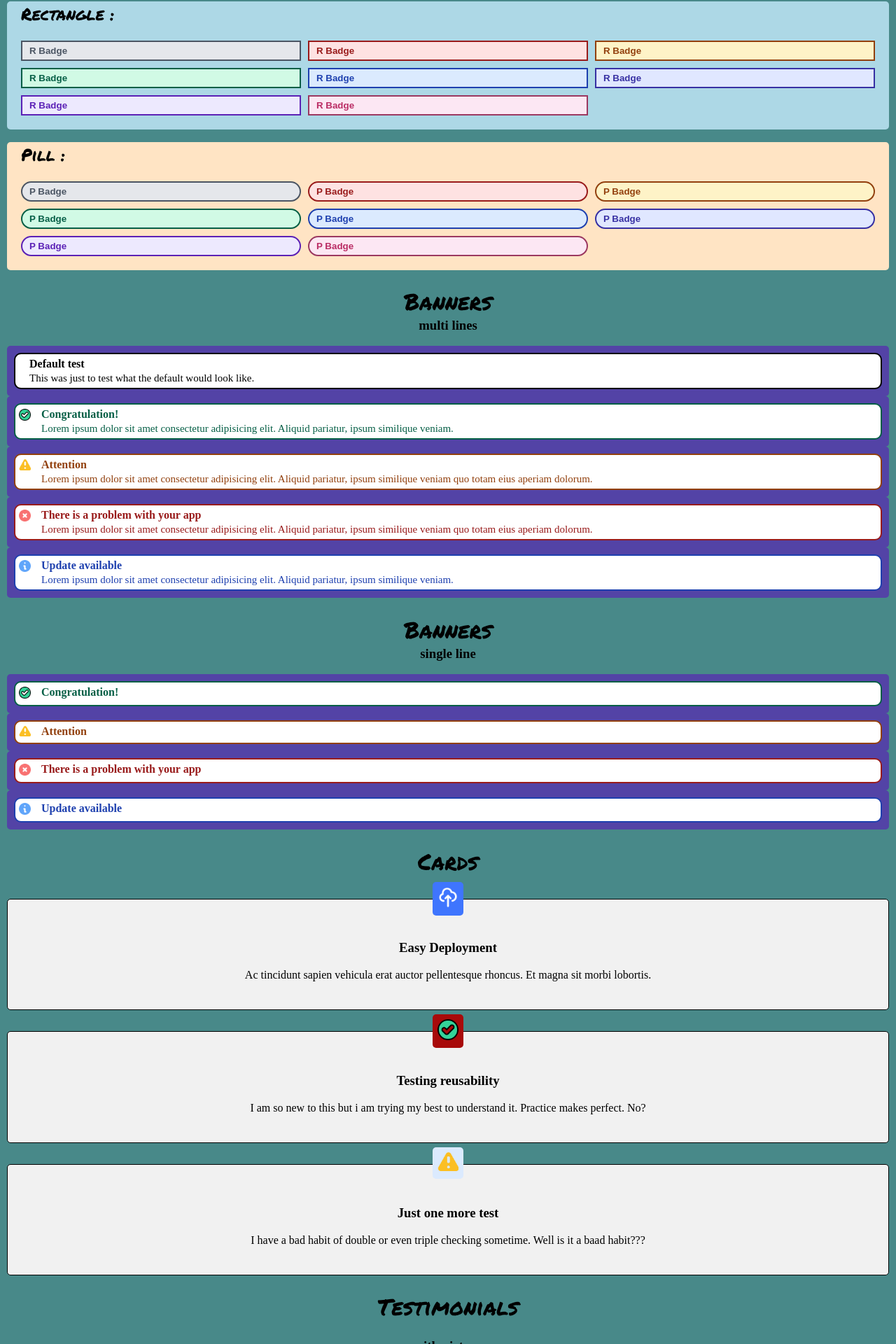
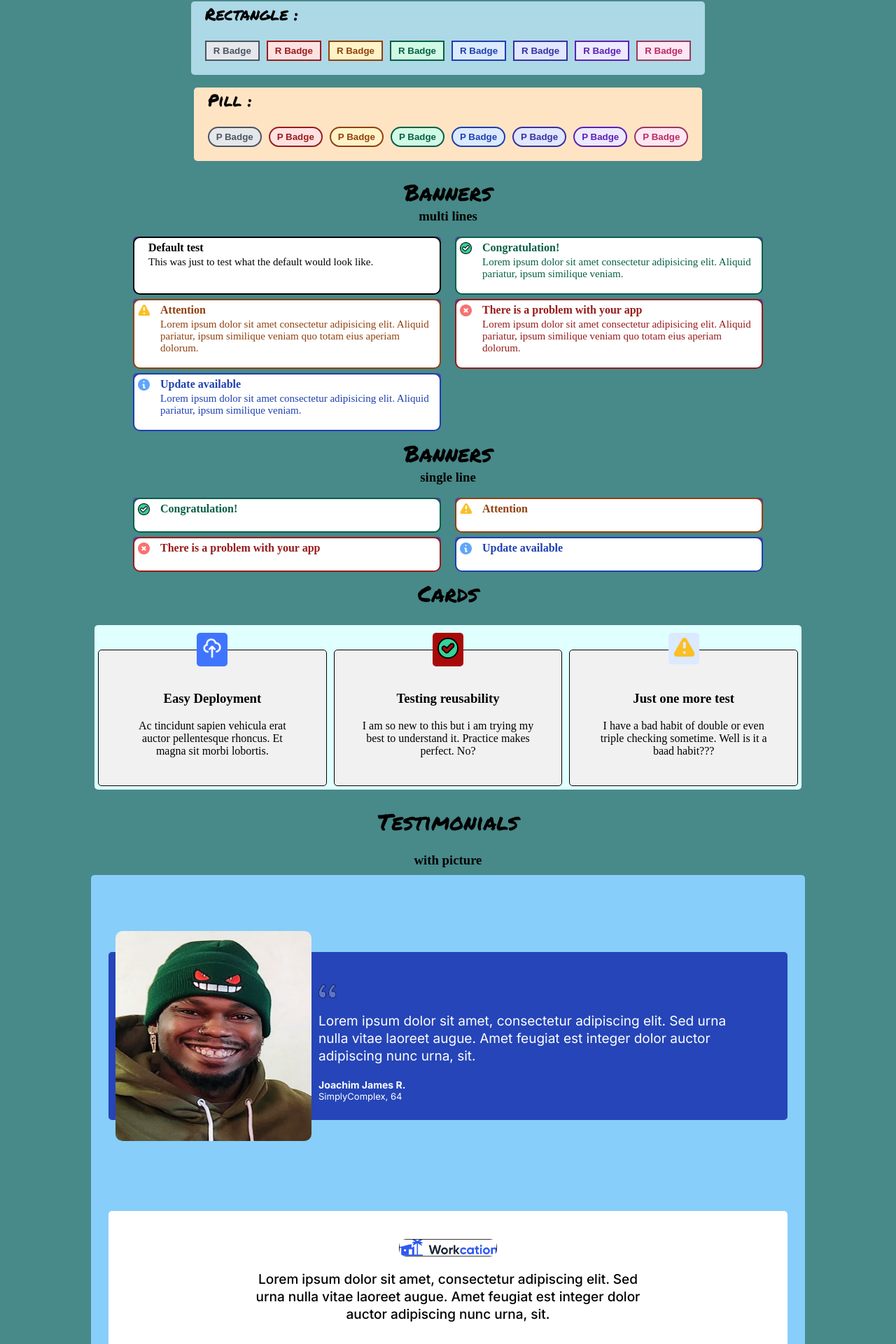
Before and after one commit to Simplycomplex64/library-plus, a React (Vite) app: page / in a window 1280 px wide. Shown: the part 98-2018 px from the top of the page at 70% size. Built offline with nearby package versions, Linux system fonts and the light colour scheme.

Commit message:
new components added

```diff
--- /dev/null
+++ b/components/Testimonials-nopic.jsx
@@ -0,0 +1,19 @@
+import React from "react";
+
+export default function TestimonialsNopic({ children, img, alt, name, location }) {
+    if (children) {
+        return (
+            <>
+                <div className="main-testimonial-container-nopic">
+                    <div className="testimonials-nopic">
+                        <img className="testinopic" src={img} alt={alt} />
+                        <p className="testimonials-text-nopic">{children}</p>
+                        <div className="signature-nopic">
+                            <h4>{name} <span>/</span><span> {location}</span></h4>
+                        </div>
+                    </div>
+                </div>
+            </>
+        )
+    }
+}
--- a/components/Testimonials.jsx
+++ b/components/Testimonials.jsx
@@ -8,23 +8,17 @@ export default function Testimonials({ children, img, alt, testiIcon, testiAlt,
                 <div className="main-testimonial-container">
                     <div className="testimonials">
                         <img className="my-image" src={img} alt={alt} />
+                        <div className="testi-details">
                         <img className="TI" src={testiIcon} alt={testiAlt} />
                         <p className="testimonials-text">{testiText}</p>
                         <div className="signature">
                             <h4>{testiName}</h4>
                             <p>{testiLocation}</p>
                         </div>
+                        </div>
                     </div>
                 </div>
             </>
         )
     }
-
-    if (children) {
-        return (
-            <>
-                {children}
-            </>
-        )
-    }
 }
--- a/index.css
+++ b/index.css
@@ -1,39 +1,48 @@
-html,body{
+html,
+body {
     margin: 0;
     padding: 5px;
     background-color: rgb(72, 137, 137);
 }
 
-.main{
+.main {
     height: 100%;
     text-align: center;
 }
 
-.main h1{
+.main-badge-container {
+    display: flex;
+    flex-direction: column;
+    align-items: center;
+}
+
+.main h1 {
     margin: 0;
     padding: 20px;
     font-family: "Permanent Marker", cursive;
     font-weight: 400;
     font-style: normal;
+    font-size: 2vh;
 }
 
-.main-badge-container h2{
+.main-badge-container h2 {
     margin: 0 0 0 20px;
 }
 
-.square{
+.square {
     background-color: lightblue;
     border-radius: 5px;
 }
 
-.square h2, .pill h2{
+.square h2,
+.pill h2 {
     text-align: start;
     font-family: "Permanent Marker", cursive;
     font-weight: 400;
     font-style: normal;
 }
 
-.pill{
+.pill {
     background-color: bisque;
     border-radius: 5px;
 }
@@ -62,6 +71,7 @@ html,body{
     font-weight: 700;
     display: flex;
     align-items: center;
+    max-width: 80px;
 }
 
 .square-badge-div button.button-sm {
@@ -115,7 +125,7 @@ html,body{
     border-color: #9b3860;
 }
 
-.pill-badge-div button{
+.pill-badge-div button {
     border-radius: 20px;
     transition: 2.5s ease-in-out;
     padding: 5px 10px;
@@ -126,6 +136,7 @@ html,body{
     font-weight: 700;
     display: flex;
     align-items: center;
+    max-width: 80px;
 }
 
 .pill-badge-div button.button-sm {
@@ -155,31 +166,31 @@ html,body{
     border-color: #065F46;
 }
 
-.green{
+.green {
     color: #065F46;
     background-color: #D1FAE5;
     border-color: #065F46;
 }
 
-.yellow{
+.yellow {
     color: #92400E;
     background-color: #FEF3C7;
     border-color: #92400E;
 }
 
-.red{
+.red {
     color: #991B1B;
     background-color: #a80a0a;
     border-color: #991B1B;
 }
 
-.blue{
+.blue {
     color: #1E40AF;
     background-color: #DBEAFE;
     border-color: #1E40AF;
 }
 
-.indigo{
+.indigo {
     background-color: #3F75FE;
 }
 
@@ -209,13 +220,12 @@ html,body{
 
 /* The banner section starts here */
 
-.main-container{
+.main-container {
     background-color: #5a21b6a9;
-    padding: 10px;
     border-radius: 5px;
 }
 
-.main{
+.main {
     background-color: rgb(255, 255, 255);
     display: flex;
     padding: 5px;
@@ -224,41 +234,68 @@ html,body{
     border-radius: 10px;
 }
 
-.banner-details{
+.banner-details {
     display: flex;
     gap: 3px;
     flex-direction: column;
     align-items: flex-start;
 }
 
-.img-container img{
+.img-container img {
     width: 17px;
     margin-top: 1px;
 }
 
-.banner-details p{
+.banner-details p {
     text-align: left;
     font-size: 15px;
 }
 
-.banner-details h4, p{
-    margin:0;
+.banner-details h4,
+p {
+    margin: 0;
 }
 
-.bannerH1, .badgesH1, .cardH1, .testimonialsH1{
+.bannerH1,
+.badgesH1,
+.cardH1,
+.testimonialsH1 {
     text-align: center;
     font-family: "Permanent Marker", cursive;
     font-weight: 400;
     font-style: normal;
 }
 
-.bannerH1{
+.bannerH1 {
     margin-bottom: 0;
 }
 
-.bannerH1-h3, .testimonialsH1-h3{
+.bannerH1-h3,
+.testimonialsH1-h3 {
     text-align: center;
     margin: 0;
+}
+
+.banner-container-container {
+    max-width: 900px;
+    margin: 0 auto;
+    display: flex;
+    flex-direction: column;
+    gap: 10px;
+}
+
+.banner-container {
+    max-width: 900px;
+    margin: 0 auto;
+    display: flex;
+    flex-direction: column;
+    gap: 10px;
+}
+
+.card-container-container {
+    background-color: lightcyan;
+    padding: 5px;
+    border-radius: 5px;
 }
 
 .card-container {
@@ -272,9 +309,10 @@ html,body{
     transition: 0.3s ease-in-out;
     border: 1px solid;
     position: relative;
+    max-width: 320px;
 }
 
-.card-container:hover{
+.card-container:hover {
     background-color: lightgray;
     cursor: pointer;
 }
@@ -299,45 +337,64 @@ html,body{
     padding: 7px 7px;
 }
 
+.testimonials-container-container {
+    max-width: 1000px;
+    margin: 10px auto 0;
+    background-color: lightskyblue;
+    padding: 10px 10px 30px 10px;
+    border-radius: 5px;
+    position: relative;
+}
+
 .main-testimonial-container {
     background-color: #2545B8;
-    margin-top: 95px;
+    margin: 100px auto 20px;
     padding: 10px;
     border-radius: 5px;
+    max-width: 300px;
 }
 
-.main-testimonial-container-nopic{
+.main-testimonial-container-nopic {
     background-color: #ffffff;
-    margin-top: 35px;
+    margin: 100px auto 20px;
     padding: 10px 10px 0 10px;
     border-radius: 5px;
+    max-width: 300px;
 }
 
-.testimonials{
+.testimonials {
     font-family: "Inter", sans-serif;
     font-optical-sizing: auto;
     font-style: normal;
     color: whitesmoke;
     position: relative;
     top: -70px;
+    display: flex;
+    flex-direction: column;
 }
 
-.testimonials-nopic{
+.testi-details {
+    display: flex;
+    flex-direction: column;
+}
+
+.testimonials-nopic {
     font-family: "Inter", sans-serif;
     font-style: normal;
     color: whitesmoke;
     display: flex;
     flex-direction: column;
+
 }
 
-.testimonials-text{
+.testimonials-text {
     font-size: 19px;
     line-height: 25px;
     width: 95%;
     color: rgb(255, 255, 255);
 }
 
-.testimonials-text-nopic{
+.testimonials-text-nopic {
     font-size: 19px;
     line-height: 25px;
     width: 95%;
@@ -345,36 +402,39 @@ html,body{
     font-weight: 500;
 }
 
-.TI{
+.TI {
     width: 35px;
     margin-top: 25px;
     margin-bottom: 25px;
 }
 
 .my-image {
-    width: 280px;
-    height: 160px;
+    width: 100%;
+    max-width: 17.5rem;
+    height: 200px;
     border-radius: 10px;
+    margin: 0 auto;
 }
 
-.testinopic{
+
+.testinopic {
     width: 140px;
     border-radius: 10px;
     margin: 50px auto 20px;
 }
 
-.signature{
+.signature {
     position: relative;
     top: 20px;
     color: rgb(255, 255, 255);
 }
 
-.signature-nopic{
+.signature-nopic {
     position: relative;
     color: rgb(0, 0, 0);
     display: flex;
     flex-direction: column;
-    align-items:start;
+    align-items: start;
     background-image: url("./public/Pattern.png");
     background-size: 140%;
     width: 150px;
@@ -383,20 +443,194 @@ html,body{
     padding-top: 20px;
 }
 
-.signature h4{
+.signature h4 {
     margin: 0;
     font-size: 14px;
 }
 
-.signature-nopic h4{
+.signature-nopic h4 {
     margin: 0;
     font-size: 14px;
 }
 
-.signature p{
+.signature p {
     font-size: 13px;
 }
 
-.signature-nopic p{
+.signature-nopic p {
     font-size: 13px;
 }
+
+@media screen and (min-width: 426px) {
+    .square-badge-div {
+        display: grid;
+        grid-template-columns: repeat(4, 1fr);
+        gap: 10px;
+        padding: 20px;
+    }
+
+    .pill-badge-div {
+        display: grid;
+        grid-template-columns: repeat(4, 1fr);
+        gap: 10px;
+        padding: 20px;
+    }
+
+    .card-container-container {
+        background-color: lightcyan;
+        padding: 5px;
+        border-radius: 5px;
+        display: grid;
+        grid-template-columns: repeat(2, 1fr);
+        gap: 10px;
+    }
+
+    .testimonials-container-container {
+        display: flex;
+        flex-direction: column;
+        align-items: center;
+    }
+}
+
+@media screen and (min-width: 555px) {
+    .square-badge-div {
+        display: grid;
+        grid-template-columns: repeat(5, 1fr);
+        gap: 10px;
+        padding: 20px;
+    }
+
+    .pill-badge-div {
+        display: grid;
+        grid-template-columns: repeat(5, 1fr);
+        gap: 10px;
+        padding: 20px;
+    }
+}
+
+@media screen and (min-width: 595px) {
+
+    .banner-container-container,
+    .banner-container {
+        display: grid;
+        grid-template-columns: repeat(2, 1fr);
+        gap: 20px;
+    }
+}
+
+@media screen and (min-width: 605px) {
+    .testimonials-container-container {
+        display: grid;
+        grid-template-columns: repeat(2, 1fr);
+        gap: 10px;
+    }
+}
+
+@media screen and (min-width: 735px) {
+    .testimonials-container-container {
+        display: flex;
+    }
+
+    .main-testimonial-container {
+        width: 95%;
+        height: 220px;
+        display: flex;
+        max-width: none;
+    }
+
+    .main-testimonial-container-nopic {
+        width: 95%;
+        height: 220px;
+        display: flex;
+        max-width: none;
+    }
+
+    .testimonials {
+        flex-direction: row;
+        align-items: center;
+        justify-content: center;
+        top: 0;
+        gap: 10px;
+    }
+
+    .testimonials-text-nopic{
+        width: 60%;
+        text-align: center;
+    }
+
+    .testimonials-nopic {
+        align-items: center;
+        justify-content: center;
+        top: 0;
+        gap: 10px;
+    }
+
+    .TI {
+        width: 25px;
+        margin: 0 0 20px 0;
+    }
+
+    .my-image {
+        height: 300px;
+        margin: 0;
+    }
+
+    .testinopic{
+        margin: 30px 0 10px 0;
+    }
+
+    .signature-nopic{
+        background-image: none;
+        margin: 0 auto;
+        flex-direction: row;
+        align-items: center;
+        justify-content: center;
+        gap: 10px;
+        padding: 0;
+        width: 100%;
+    }
+
+}
+
+@media screen and (min-width: 820px) {
+    .square-badge-div {
+        display: grid;
+        grid-template-columns: repeat(7, 1fr);
+        gap: 10px;
+        padding: 20px;
+    }
+
+    .pill-badge-div {
+        display: grid;
+        grid-template-columns: repeat(7, 1fr);
+        gap: 10px;
+        padding: 20px;
+    }
+
+    .card-container-container {
+        background-color: lightcyan;
+        padding: 5px;
+        border-radius: 5px;
+        display: grid;
+        grid-template-columns: repeat(3, 1fr);
+        gap: 10px;
+        max-width: 1000px;
+        margin: 0 auto;
+    }
+}
+
+@media screen and (min-width: 1075px) {
+    .square-badge-div {
+        display: grid;
+        grid-template-columns: repeat(8, 1fr);
+        gap: 10px;
+        padding: 20px;
+    }
+
+    .pill-badge-div {
+        display: grid;
+        grid-template-columns: repeat(8, 1fr);
+        gap: 10px;
+        padding: 20px;
+    }
+}
--- a/src/App.jsx
+++ b/src/App.jsx
@@ -4,6 +4,7 @@ import Pill from "../components/Pill";
 import Banners from "../components/Banners";
 import Cards from "../components/Cards";
 import Testimonials from "../components/Testimonials";
+import TestimonialsNopic from "../components/Testimonials-nopic";
 
 function App() {
   const handleSquareClick = ({ shape, variant }) => {
@@ -22,9 +23,13 @@ function App() {
         <br />
         <Pill onPillClick={handlePillClick}>P Badge</Pill>
       </div>
+
+      {/* banner section */}
+
       <h1 className="bannerH1">Banners</h1>
       <h3 className="bannerH1-h3">multi lines</h3>
       <br />
+      <div className="banner-container-container">
         <Banners variant="default" img="" alt="">
           <h4>Default test</h4>
           <p>This was just to test what the default would look like.</p>
@@ -45,10 +50,12 @@ function App() {
           <h4>Update available</h4>
           <p>Lorem ipsum dolor sit amet consectetur adipisicing elit. Aliquid pariatur, ipsum similique veniam.</p>
         </Banners>
+      </div>
 
         <h1 className="bannerH1">Banners</h1>
         <h3 className="bannerH1-h3">single line</h3>
         <br />
+      <div className="banner-container">
         <Banners variant="green" img="./success.png" alt="success">
           <h4>Congratulation!</h4>
         </Banners>
@@ -61,8 +68,12 @@ function App() {
         <Banners variant="blue" img="./neutral.png" alt="success">
           <h4>Update available</h4>
         </Banners>
+      </div>
+
+      {/* cards start here */}
 
       <h1 className="cardH1">Cards</h1>
+      <div className="card-container-container">
         <Cards variant="indigo" img="./Cloud-upload.png" alt="cloud image">
           <h3>Easy Deployment</h3>
           <p>Ac tincidunt sapien vehicula erat auctor pellentesque rhoncus. Et magna sit morbi lobortis.</p>
@@ -77,10 +88,13 @@ function App() {
           <h3>Just one more test</h3>
           <p>I have a bad habit of double or even triple checking sometime. Well is it a baad habit???</p>
         </Cards>
+      </div>
+
+      {/* testimonials start here */}
 
       <h1 className="testimonialsH1">Testimonials</h1>
       <h3 className="testimonialsH1-h3">with picture</h3>
-
+      <div className="testimonials-container-container">
         <Testimonials
           img="./me.jpg"
           alt="an image of James smilling at the camera."
@@ -89,21 +103,12 @@ function App() {
           testiText="Lorem ipsum dolor sit amet, consectetur adipiscing elit. Sed urna nulla vitae laoreet augue.
                             Amet feugiat est integer dolor auctor adipiscing nunc urna, sit."
           testiName="Joachim James R."
-        testiLocation="SimplyComplex, 64"/>
+          testiLocation="SimplyComplex, 64" />
 
-      <Testimonials>
-        <div className="main-testimonial-container-nopic">
-                      <div className="testimonials-nopic">
-                          <img className="testinopic" src="./testimonials-nopic.png" alt="" />
-                          <p className="testimonials-text-nopic">"Lorem ipsum dolor sit amet, consectetur adipiscing elit. Sed urna nulla vitae laoreet augue.
-                              Amet feugiat est integer dolor auctor adipiscing nunc urna, sit."" </p>
-                          <div className="signature-nopic">
-                              <h4>Anonymous</h4>
-                              <p>Bla Bla Bla</p>
-                          </div>
-                      </div>
-                  </div>
-      </Testimonials>
+        <TestimonialsNopic img="./testimonials-nopic.png" alt="" name="Anonymous" location="no data">
+          Lorem ipsum dolor sit amet, consectetur adipiscing elit. Sed urna nulla vitae laoreet augue.
+          Amet feugiat est integer dolor auctor adipiscing nunc urna, sit.
+        </TestimonialsNopic>
 
         <Testimonials
           img="./elmo.jpg"
@@ -112,21 +117,8 @@ function App() {
           testiAlt="testimonials icon"
           testiText="This is my song la la la la elmo's song, la la la la elmo's song :-)."
           testiName="Elmo"
-        testiLocation="Sesame street"/>
-
-<Testimonials>
-        <div className="main-testimonial-container-nopic">
-                      <div className="testimonials-nopic">
-                          <img className="testinopic" src="./success.png" alt="" />
-                          <p className="testimonials-text-nopic">I wanted to see if i could generate other testimonials easily with the reusability.
-                            i am not sure if i have done a good job but i think im starting to understand a bit more how it works now. </p>
-                          <div className="signature-nopic">
-                              <h4>Joachim James R.</h4>
-                              <p>Simplycomplex, 64</p>
+          testiLocation="Sesame street" />
       </div>
-                      </div>
-                  </div>
-      </Testimonials>
     </>
   );
 }
```
Lines whose indentation alone changed are shown as unchanged.
